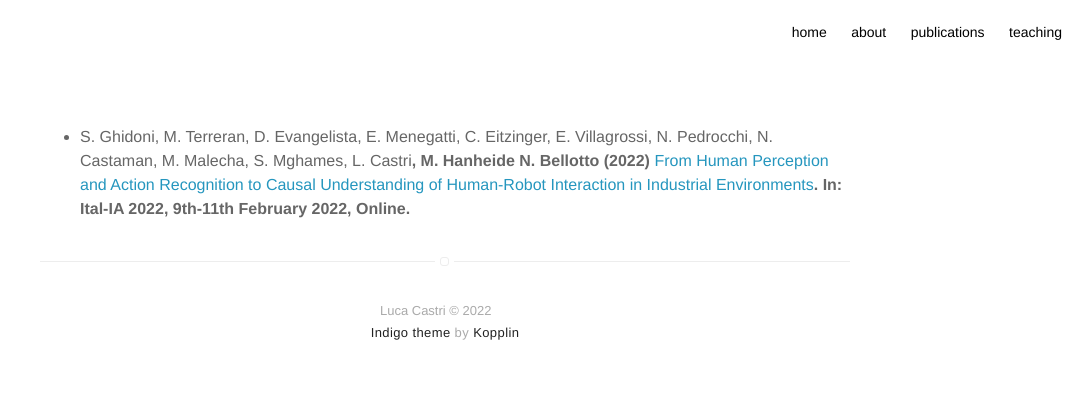
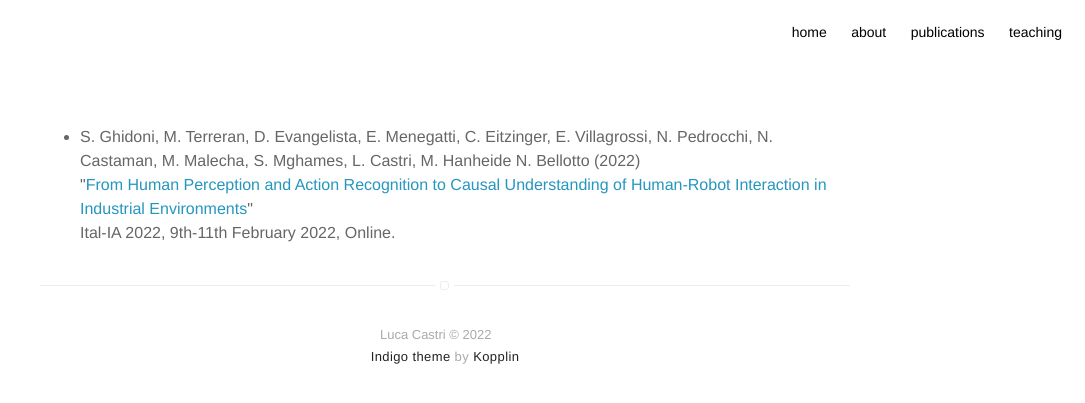
Before and after one commit to lcastri/lcastri.github.io, a Jekyll site: the page built from publications.html, in a window 1280 px wide. Shown: the top 403 px of the page, without its empty margins (195-1280 px from the left). Built offline with Jekyll 4.4.1, drawn with Linux system fonts in a browser that asks for light colours; nearby versions of some CDN libraries.

Commit message:
Update publications.html

```diff
--- a/publications.html
+++ b/publications.html
@@ -5,7 +5,8 @@ layout: page
 
 <ul>
     <li>
-        S. Ghidoni, M. Terreran, D. Evangelista, E. Menegatti, C. Eitzinger, E. Villagrossi, N. Pedrocchi, N. Castaman, M. Malecha, S. Mghames, <b>L. Castri<b>, M. Hanheide N. Bellotto (2022)
-        <a class="ext_link" href="https://eprints.lincoln.ac.uk/id/eprint/48515/">From Human Perception and Action Recognition to Causal Understanding of Human-Robot Interaction in Industrial Environments</a>. In: Ital-IA 2022, 9th-11th February 2022, Online.
+        S. Ghidoni, M. Terreran, D. Evangelista, E. Menegatti, C. Eitzinger, E. Villagrossi, N. Pedrocchi, N. Castaman, M. Malecha, S. Mghames, <b>L. Castri</b>, M. Hanheide N. Bellotto (2022)<br>
+        "<a class="ext_link" href="https://eprints.lincoln.ac.uk/id/eprint/48515/">From Human Perception and Action Recognition to Causal Understanding of Human-Robot Interaction in Industrial Environments</a>"<br>
+        Ital-IA 2022, 9th-11th February 2022, Online.
     </li>
 </ul>
```
